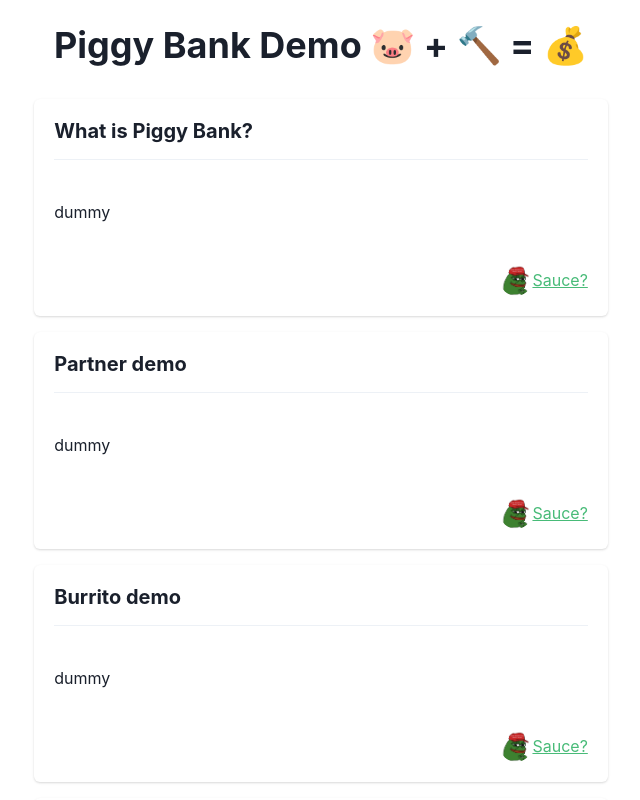
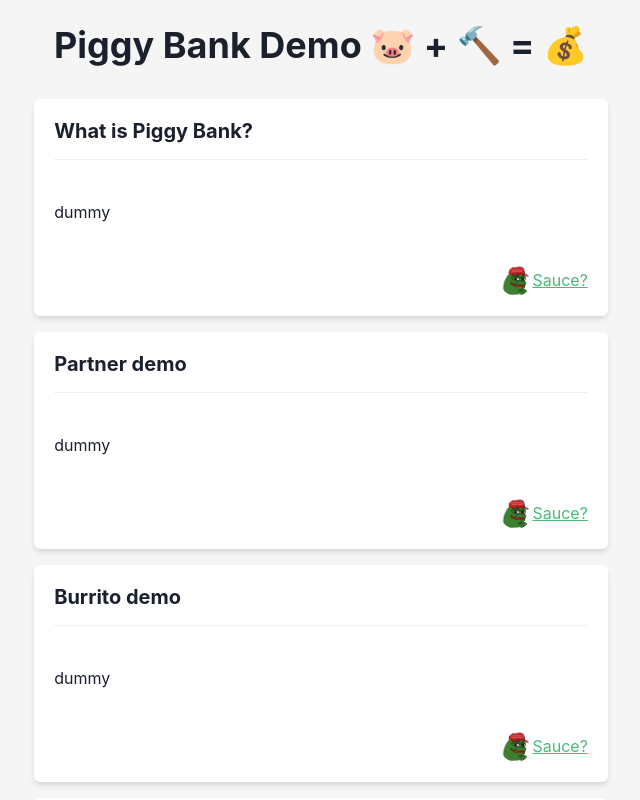
Before and after one commit to Bentl22a9/piggy-bank-demo-monorepo, a React (Create React App) app in the folder piggy-bank-demo-react/: page / in a window 1280 px wide. Shown: the top 800 px of the page, without its empty margins (319-959 px from the left). Built offline with nearby package versions, Linux system fonts and the light colour scheme.

Commit message:
chore: change style

```diff
--- a/piggy-bank-demo-react/src/pages/Home/index.tsx
+++ b/piggy-bank-demo-react/src/pages/Home/index.tsx
@@ -36,7 +36,7 @@ type SectionCardProps = {
 
 const SectionCard = ({ title, body }: SectionCardProps) => {
   return (
-    <Card w="100%">
+    <Card w="100%" boxShadow="md">
       <CardHeader>
         <Heading size="md">{title}</Heading>
         <Divider color="gray.100" mt="4" />
@@ -63,7 +63,7 @@ const SectionCard = ({ title, body }: SectionCardProps) => {
 
 const Home = () => {
   return (
-    <Box w="100vw" h="100vh">
+    <Box w="100vw" h="100vh" bg="blackAlpha.50">
       <Container w="100%" h="100%">
         <VStack w="100%" h="100%">
           <Spacer />
```
